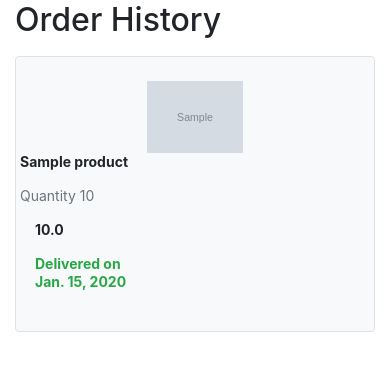
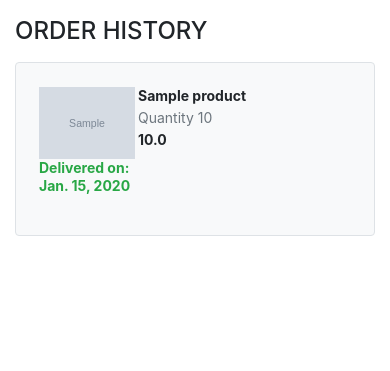
Before and after one commit to inaveenchahar/e-mart, a Django app: page /payment/ in a window 390 px wide. Shown: the part 62-433 px from the top of the page. Run offline with Django 3.2, Linux system fonts and the light colour scheme; a user stored in the database is signed in; tables that the repository leaves empty hold one stand-in row (values such as "Sample post"); grey boxes marked "Sample" are stand-in pictures; some libraries are stand-ins or nearby versions.

Commit message:
feat(payments): order_history template is now responsive

```diff
--- a/payments/templates/order_index.html
+++ b/payments/templates/order_index.html
@@ -12,29 +12,30 @@
             </div>
         {% endif %}
 
-        <div class="container py-md-5">
+        <div class="container py-md-5 py-3">
             <div class="row">
                 <div class="col-md-10 offset-md-1">
-                    <h1>Order History</h1>
+                    <h2 class="text-uppercase">Order History</h2>
                     {% for cart in all_completed_carts %}
                         {% for a in cart.cartproduct_set.all %}
-                            <div class="img-thumbnail py-4 my-3 bg-light">
+                            <div class="img-thumbnail py-4 my-3 bg-light px-2">
                                 <div class="row mx-0">
-                                    <div class="col-md-2 text-center">
+                                    <div class="col-md-2 col-4">
                                         <img alt="{{ a.product.title }}" src="{{ a.product.image.url }}" style="height: 72px">
                                     </div>
-                                    <div class="col-md-5 px-0">
-                                        <p class="font-weight-bold">{{ a.product.title }}</p>
-                                        <p class="text-muted">Quantity {{ a.quantity }}</p>
+                                    <div class="col-md-4 col-8 px-0">
+                                        <p class="font-weight-bold mb-1">{{ a.product.title }}</p>
+                                        <p class="text-muted my-0">Quantity {{ a.quantity }}</p>
+                                        <p class="font-weight-bold my-1 d-md-none">{{ a.price }}</p>
                                     </div>
                                     <div class="col-md-2">
-                                        <p class="font-weight-bold">{{ a.price }}</p>
+                                        <p class="font-weight-bold my-2 d-none d-md-block ">{{ a.price }}</p>
                                     </div>
-                                    <div class="col-md-3">
+                                    <div class="col-md-4 pr-md-1">
                                         {% if cart.delivered %}
-                                            <p class="text-success font-weight-bold">Delivered on <br> {{ cart.delivered_on }}</p>
+                                            <p class="text-success font-weight-bold">Delivered on: <br> {{ cart.delivered_on }}</p>
                                         {% else %}
-                                            <p class="font-weight-bold">Ordered on <br> {{ cart.ordered_on }}</p>
+                                            <p class="font-weight-bold mt-2">Ordered on: <br> {{ cart.ordered_on }}</p>
                                             <p class="small my-0 text-info">Delivery time 5-6 days</p>
                                         {% endif %}
                                     </div>
```
